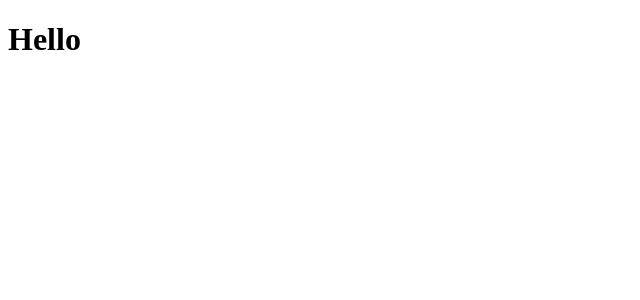
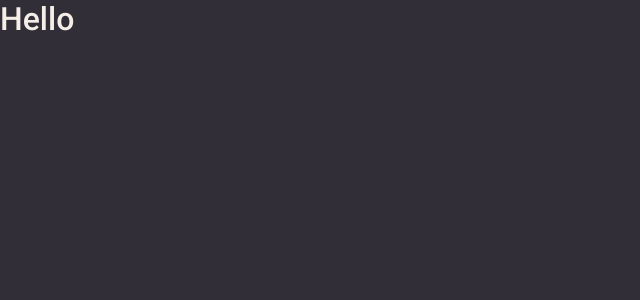
Before and after one commit to mauriciogirardi/test-south-system, a React (Create React App) app: page / in a window 1280 px wide. Shown: the top 300 px of the page, without its empty margins (0-640 px from the left). Built offline with nearby package versions, Linux system fonts and the light colour scheme.

Commit message:
created global style

```diff
--- a/package.json
+++ b/package.json
@@ -12,7 +12,9 @@
     "@types/react-dom": "^16.9.8",
     "react": "^17.0.1",
     "react-dom": "^17.0.1",
+    "react-router-dom": "5.2.0",
     "react-scripts": "4.0.1",
+    "styled-components": "5.2.1",
     "typescript": "^4.0.3",
     "web-vitals": "^0.2.4"
   },
@@ -35,6 +37,7 @@
     ]
   },
   "devDependencies": {
+    "@types/styled-components": "^5.1.4",
     "@typescript-eslint/eslint-plugin": "^4.9.1",
     "@typescript-eslint/parser": "^4.9.1",
     "eslint": "^7.15.0",
--- a/public/index.html
+++ b/public/index.html
@@ -9,6 +9,8 @@
     />
 
     <title>Books</title>
+    <link rel="preconnect" href="https://fonts.gstatic.com">
+    <link href="https://fonts.googleapis.com/css2?family=Roboto:wght@400;500;900&display=swap" rel="stylesheet">
   </head>
   <body>
     <noscript>You need to enable JavaScript to run this app.</noscript>
--- a/src/App.tsx
+++ b/src/App.tsx
@@ -1,5 +1,11 @@
 import React from 'react';
+import GlobalStyle from './styles/global';
 
-const App: React.FC = () => <h1>Hello</h1>;
+const App: React.FC = () => (
+  <>
+    <GlobalStyle />
+    <h1>Hello</h1>
+  </>
+);
 
 export default App;
--- a/src/index.css
+++ /dev/null
@@ -1,13 +0,0 @@
-body {
-  margin: 0;
-  font-family: -apple-system, BlinkMacSystemFont, 'Segoe UI', 'Roboto', 'Oxygen',
-    'Ubuntu', 'Cantarell', 'Fira Sans', 'Droid Sans', 'Helvetica Neue',
-    sans-serif;
-  -webkit-font-smoothing: antialiased;
-  -moz-osx-font-smoothing: grayscale;
-}
-
-code {
-  font-family: source-code-pro, Menlo, Monaco, Consolas, 'Courier New',
-    monospace;
-}
--- /dev/null
+++ b/src/styles/global.ts
@@ -0,0 +1,39 @@
+import { createGlobalStyle } from 'styled-components';
+
+export default createGlobalStyle`
+*{
+    margin: 0;
+    padding: 0;
+    outline: 0;
+    box-sizing: border-box;
+  }
+
+  body {
+    background: #312e38  ;
+    color: #F4EDE8;
+    height: 100vh;
+    -webkit-font-smoothing: antialiased;
+  }
+
+  h1,h2,h3,h4,h5,h6,strong {
+    font-weight: 500;
+  }
+
+  body,input,button, select {
+    font-family: 'Roboto', serif;
+    font-size: 16px;
+  }
+
+  button {
+    cursor: pointer;
+  }
+
+  ul {
+    list-style-type: none;
+  }
+
+  a {
+    text-decoration: none;
+    color: #F4EDE8;
+  }
+`;
```
Also changed, not shown: .eslintrc.json, 2 other files (tests, documents, lock files or other folders).
